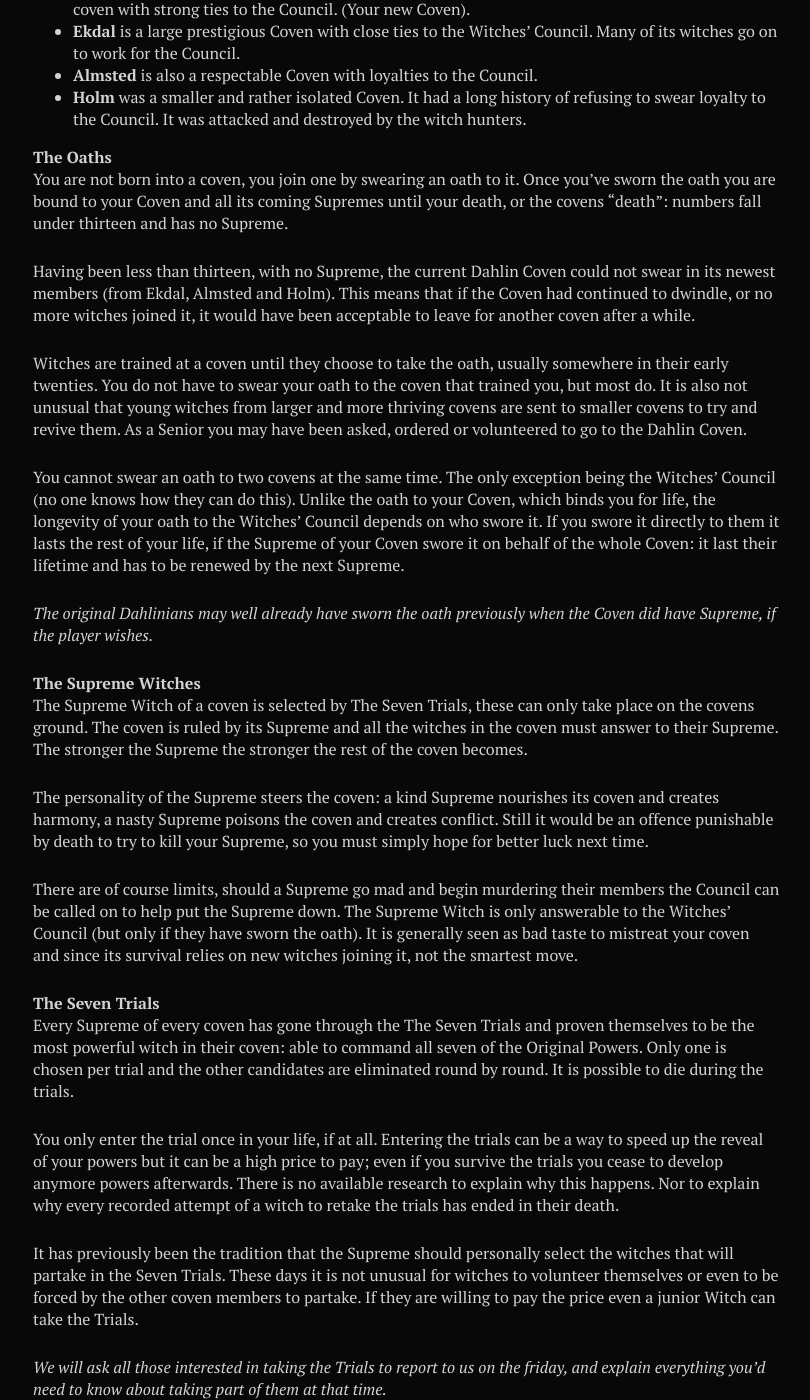
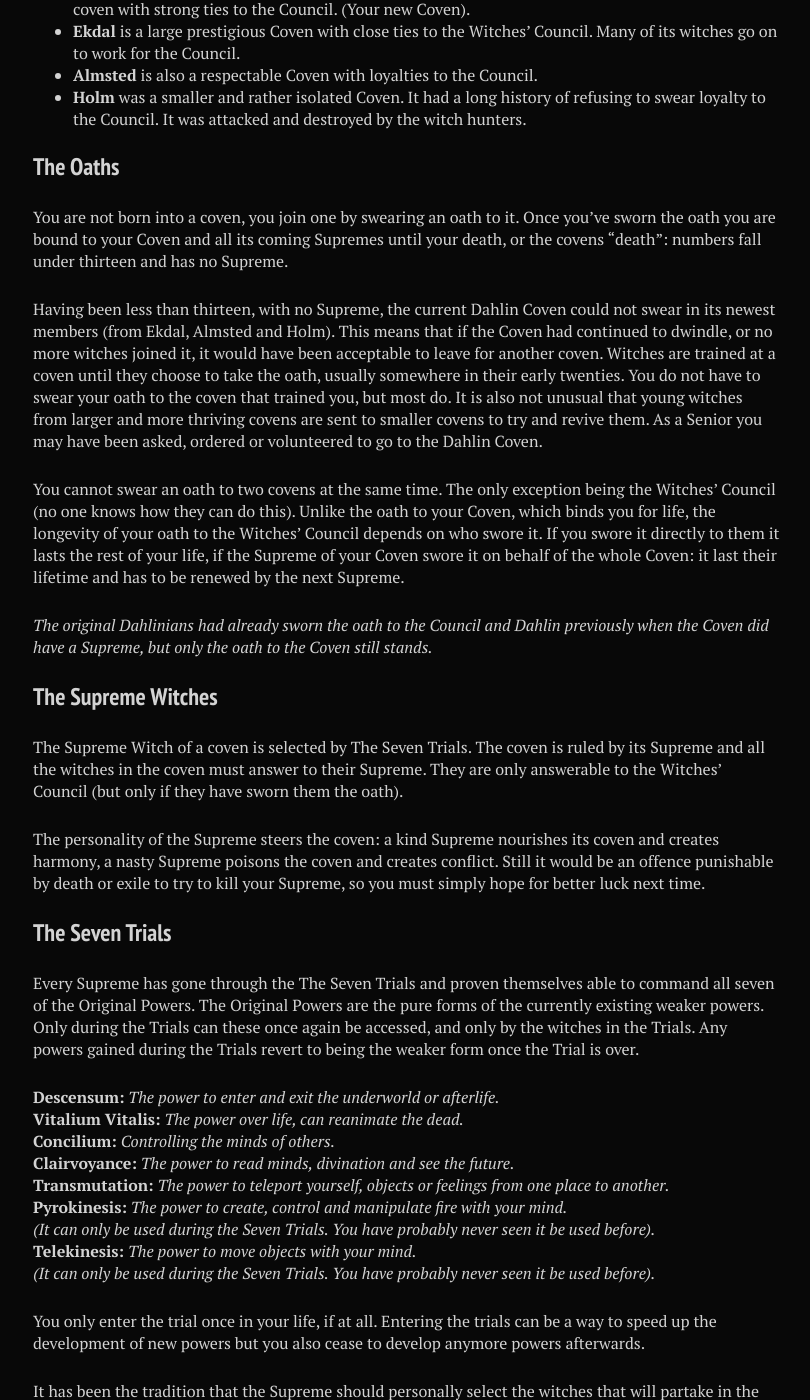
Before and after one commit to stanislavb/en.coven.nu, a Jekyll site: the page built from fictional/index.md, in a window 1280 px wide and 1400 px high, scrolled down 1841 px. Shown: the whole window, without its empty margins (287-1097 px from the left). Built offline with Jekyll 4.4.1, drawn with Linux system fonts in a browser that asks for light colours; nearby versions of some CDN libraries; some of the changed text lies outside the part shown.

Commit message:
Update index.md

```diff
--- a/fictional/index.md
+++ b/fictional/index.md
@@ -35,7 +35,7 @@ This is the situation now. Newly rescued witches arrive at a Swedish coven to di
 
 ## Hierarchy and World Structure
 
-###The Covens
+### The Covens
 There are several covens around the world. They are stationary, formed in areas with a strong magical energy. This energy responds to the Coven: a large coven makes it stronger, a strong Supreme makes it stronger, strong witches make it stronger, and in turn stronger Supremes appear, and so forth.
 
 A coven must consist of at least thirteen witches, if there are less than this a new Supreme will not appear and the coven will gradually lose its strength and die out. The Witches’ Council is a coven; the largest existing coven in the world.
@@ -54,32 +54,39 @@ The two ultimate punishment are death by burning or exile.
 * **Almsted** is also a respectable Coven with loyalties to the Council.
 * **Holm** was a smaller and rather isolated Coven. It had a long history of refusing to swear loyalty to the Council. It was attacked and destroyed by the witch hunters.
 
-**The Oaths**
+### The Oaths
 You are not born into a coven, you join one by swearing an oath to it. Once you’ve sworn the oath you are bound to your Coven and all its coming Supremes until your death, or the covens “death”: numbers fall under thirteen and has no Supreme.
 
-Having been less than thirteen, with no Supreme, the current Dahlin Coven could not swear in its newest members (from Ekdal, Almsted and Holm). This means that if the Coven had continued to dwindle, or no more witches joined it, it would have been acceptable to leave for another coven after a while.
-
+Having been less than thirteen, with no Supreme, the current Dahlin Coven could not swear in its newest members (from Ekdal, Almsted and Holm). This means that if the Coven had continued to dwindle, or no more witches joined it, it would have been acceptable to leave for another coven.
 Witches are trained at a coven until they choose to take the oath, usually somewhere in their early twenties. You do not have to swear your oath to the coven that trained you, but most do. It is also not unusual that young witches from larger and more thriving covens are sent to smaller covens to try and revive them. As a Senior you may have been asked, ordered or volunteered to go to the Dahlin Coven.
 
 You cannot swear an oath to two covens at the same time. The only exception being the Witches’ Council (no one knows how they can do this). Unlike the oath to your Coven, which binds you for life, the longevity of your oath to the Witches’ Council depends on who swore it. If you swore it directly to them it lasts the rest of your life, if the Supreme of your Coven swore it on behalf of the whole Coven: it last their lifetime and has to be renewed by the next Supreme.
 
-*The original Dahlinians may well already have sworn the oath previously when the Coven did have Supreme, if the player wishes.*
+*The original Dahlinians had already sworn the oath to the Council and Dahlin previously when the Coven did have a Supreme, but only the oath to the Coven still stands.*
 
-**The Supreme Witches**
-The Supreme Witch of a coven is selected by The Seven Trials, these can only take place on the covens ground. The coven is ruled by its Supreme and all the witches in the coven must answer to their Supreme. The stronger the Supreme the stronger the rest of the coven becomes.
+### The Supreme Witches
+The Supreme Witch of a coven is selected by The Seven Trials. The coven is ruled by its Supreme and all the witches in the coven must answer to their Supreme. They are only answerable to the Witches’ Council (but only if they have sworn them the oath).
 
-The personality of the Supreme steers the coven: a kind Supreme nourishes its coven and creates harmony, a nasty Supreme poisons the coven and creates conflict. Still it would be an offence punishable by death to try to kill your Supreme, so you must simply hope for better luck next time.
+The personality of the Supreme steers the coven: a kind Supreme nourishes its coven and creates harmony, a nasty Supreme poisons the coven and creates conflict. Still it would be an offence punishable by death or exile to try to kill your Supreme, so you must simply hope for better luck next time.
 
-There are of course limits, should a Supreme go mad and begin murdering their members the Council can be called on to help put the Supreme down. The Supreme Witch is only answerable to the Witches’ Council (but only if they have sworn the oath). It is generally seen as bad taste to mistreat your coven and since its survival relies on new witches joining it, not the smartest move.
+### The Seven Trials
+Every Supreme has gone through the The Seven Trials and proven themselves able to command all seven of the Original Powers. The Original Powers are the pure forms of the currently existing weaker powers. Only during the Trials can these once again be accessed, and only by the witches in the Trials. Any powers gained during the Trials revert to being the weaker form once the Trial is over.
 
-**The Seven Trials**
-Every Supreme of every coven has gone through the The Seven Trials and proven themselves to be the most powerful witch in their coven: able to command all seven of the Original Powers. Only one is chosen per trial and the other candidates are eliminated round by round. It is possible to die during the trials.
+**Descensum:** *The power to enter and exit the underworld or afterlife.*
+**Vitalium Vitalis:** *The power over life, can reanimate the dead.*
+**Concilium:** *Controlling the minds of others.*
+**Clairvoyance:** *The power to read minds, divination and see the future.*
+**Transmutation:** *The power to teleport yourself, objects or feelings from one place to another.*
+**Pyrokinesis:** *The power to create, control and manipulate fire with your mind.*
+*(It can only be used during the Seven Trials. You have probably never seen it be used before).*
+**Telekinesis:** *The power to move objects with your mind.*
+*(It can only be used during the Seven Trials. You have probably never seen it be used before).*
 
-You only enter the trial once in your life, if at all. Entering the trials can be a way to speed up the reveal of your powers but it can be a high price to pay; even if you survive the trials you cease to develop anymore powers afterwards. There is no available research to explain why this happens. Nor to explain why every recorded attempt of a witch to retake the trials has ended in their death.
+You only enter the trial once in your life, if at all. Entering the trials can be a way to speed up the development of new powers but you also cease to develop anymore powers afterwards.
 
-It has previously been the tradition that the Supreme should personally select the witches that will partake in the Seven Trials. These days it is not unusual for witches to volunteer themselves or even to be forced by the other coven members to partake. If they are willing to pay the price even a junior Witch can take the Trials.
+It has been the tradition that the Supreme should personally select the witches that will partake in the Seven Trials. These days it is not unusual for witches to volunteer themselves or even to be forced by the other coven members to partake. If they are willing to pay the price even a junior witch can take the Trials.
 
-*We will ask all those interested in taking the Trials to report to us on the friday, and explain everything you'd need to know about taking part of them at that time.*
+*We will ask all those interested in taking the Trials to report to us on friday, and explain everything you’d need to know about taking part of them at that time. Ingame you won’t know that the trails will be held during the weekend.*
 
 **The Witches’ Council**
 The largest and oldest recorded Coven in the world.  For hundreds of years it has been the highest authority amongst the Covens. It functions as the magical communities police, legal system and army. This Coven and its Supreme are heavily guarded, its exact location is kept secret and its agents exist all over world. Its current Supreme Witch is the recently selected Alessa Caito.
```
